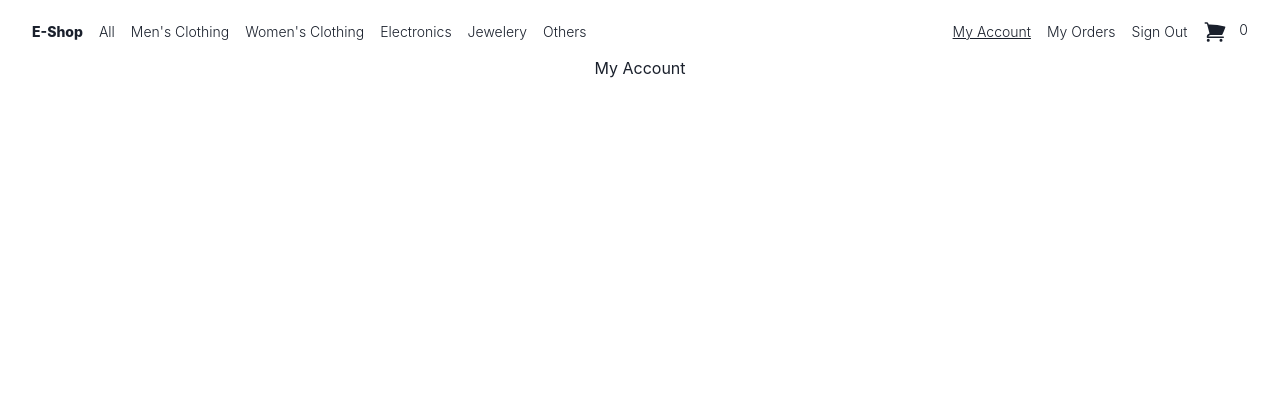
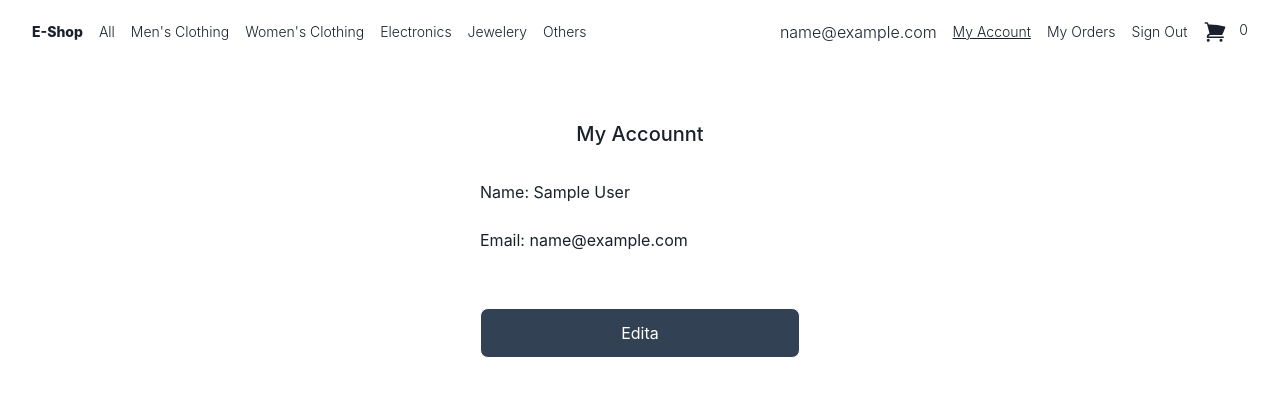
Before and after one commit to Ernestoc14/Curso-ReactVite-Platzi, a React (Vite) app in the folder Online_Store/: page /my-account in a window 1280 px wide. Shown: the top 396 px of the page. Built offline with nearby package versions, Linux system fonts and the light colour scheme; no server answers; sample sign-in values are in the browser's storage.

Commit message:
Feat edit account data

```diff
--- a/Online_Store/src/Components/Navbar/index.jsx
+++ b/Online_Store/src/Components/Navbar/index.jsx
@@ -31,6 +31,9 @@ const NavItem = () => {
         if (hasUserAnAccount && !isUserSignOut) {
             return (
                 <ul className='flex justify-between items-center gap-4'>
+                    <li className=' text-base'>
+                        {parsedAccount?.email}
+                    </li>
                 {pages.map(page => (
                     <li key={page.path}>
                         <NavLink to={page.path} className={({ isActive }) => `${isActive ? activeStyle : ""}`}>
--- a/Online_Store/src/pages/MyAccount/index.jsx
+++ b/Online_Store/src/pages/MyAccount/index.jsx
@@ -1,9 +1,101 @@
 import Layout from "../../Components/Layout"
+import { useState, useContext, useRef } from 'react'
+import { ShoppingCartContext } from "../../Context"
 
 function MyAccount() {
+	const context = useContext(ShoppingCartContext)
+	const [view, setView] = useState('user-info')
+	const account = localStorage.getItem('account')
+	const parsedAccount = JSON.parse(account)
+	const form = useRef(null)
+
+	const editAccount = () => {
+		const formData = new FormData(form.current)
+		const data = {
+			name: formData.get('name'),
+			email: formData.get('email'),
+			password: formData.get('password')
+		}
+		// Update Account
+		const stringifiedAccount = JSON.stringify(data)
+		localStorage.setItem('account', stringifiedAccount)
+		context.setAccount(data)
+	}
+
+	const renderUserInfo = () => {
+		return (
+			<div className=" w-80 flex flex-col items-center">
+				<div className="w-full flex flex-col">
+					<p>
+						<span>Name:</span>
+						<span> {parsedAccount?.name}</span>
+					</p>
+					<p className="mt-6 ">
+						<span>Email:</span>
+						<span> {parsedAccount?.email}</span>
+					</p>
+				</div>
+				<button
+					className="w-full bg-slate-700 border border-white py-3 rounded-lg black text-white mt-14"
+					onClick={() => setView('edit-user-info')}
+				>
+					Edita
+				</button>
+			</div>
+		)
+	}
+
+	const renderEditUserInfo = () => {
+		return (
+			<form ref={form} className="flex flex-col gap-4 w-80">
+				<div className="flex flex-col gap-1">
+					<label htmlFor="name">Your name: </label>
+					<input
+						type="text"
+						id="name"
+						name="name"
+						defaultValue={parsedAccount?.name}
+						placeholder="Name"
+						className="rounded-lg border border-black placeholder:text-white/80 placeholder:font-light focus:outline py-2 px-4"
+					/>
+				</div>
+				<div className="flex flex-col gap-1">
+					<label htmlFor="email">Your Email: </label>
+					<input
+						type="text"
+						id="email"
+						name="email"
+						defaultValue={parsedAccount?.email}
+						placeholder="example@hotmail.com"
+						className="rounded-lg border border-black placeholder: font-light placeholder:text-white/80 focus: outline-none py-2 px-4"
+					/>
+				</div>
+				<div className="flex flex-col gap-1">
+					<label htmlFor="password">Your password: </label>
+					<input
+						type="text"
+						id="password"
+						name="password"
+						defaultValue={parsedAccount?.password}
+						placeholder="*******"
+						className="rounded-lg border border-black placeholder:font-light placeholder:text-white/80 focus:outline-none py-2 px-4 "
+					/>
+				</div>
+				<button
+					className=" w-full py-3 rounded-lg  bg-slate-700 border border-white mt-14"
+					onClick={() => setView('user-info')}>
+					Edit
+				</button>
+			</form>
+		)
+	}
+
+	const renderView = () => view === 'edit-user-info' ? renderEditUserInfo() : renderUserInfo()
+
 	return (
 		<Layout>
-			<h1>My Account</h1>
+			<h1 className="font-medium text-xl text-center mb-8 mt-16 w-80">My Accounnt</h1>
+			{renderView()}
 		</Layout>
 	)
 }
```
